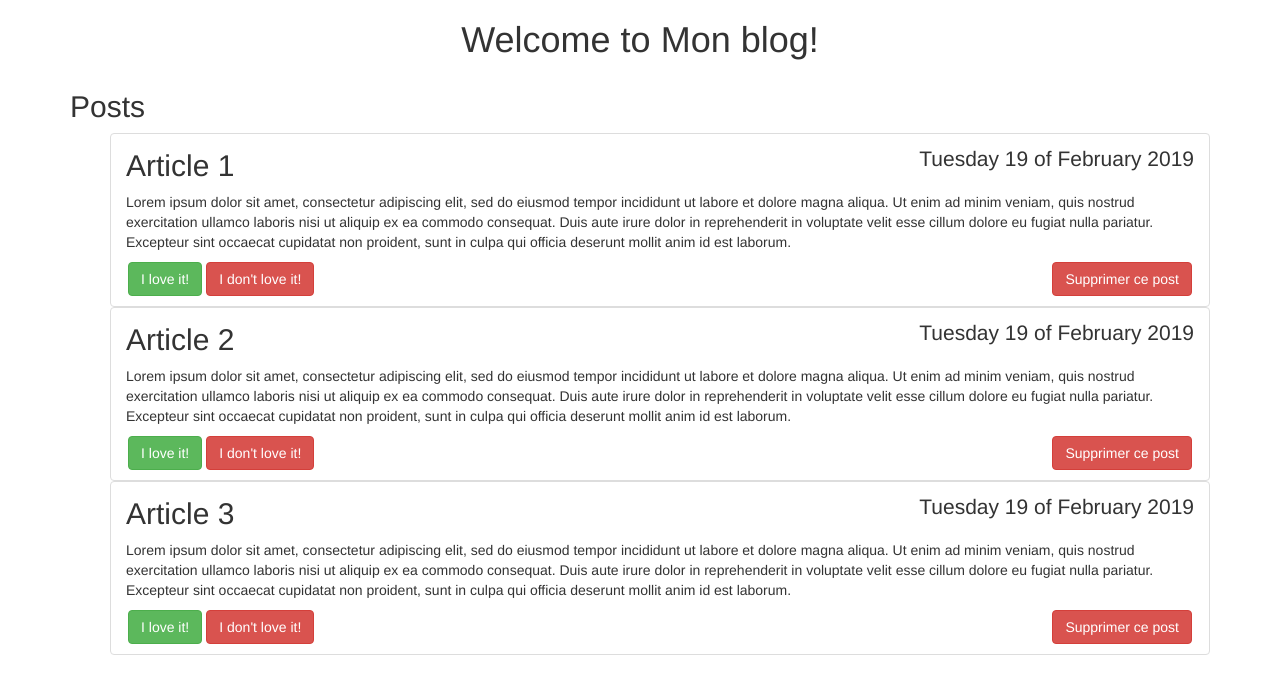
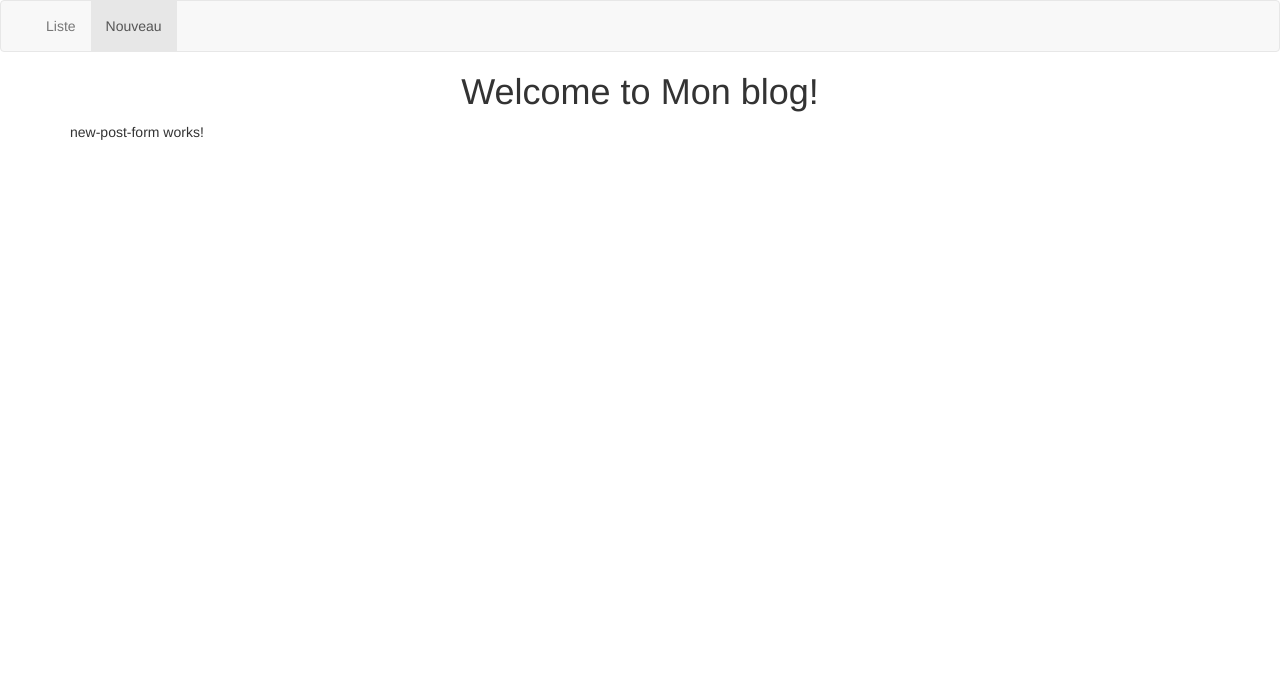
Before and after one commit to bastien-joffre/test-blog-angular, an Angular app: page /new-post in a window 1280 px wide. Shown: the top 694 px of the page. Built offline with nearby package versions, Linux system fonts and the light colour scheme.

Commit message:
Création du nouveau component newPostForm. Création d'une navbar dans appComponent et déclaration des routes. Ajout des routes dans la navbar

```diff
--- a/src/app/app.component.html
+++ b/src/app/app.component.html
@@ -1,9 +1,19 @@
 <!--The content below is only a placeholder and can be replaced.-->
+<nav class="navbar navbar-default">
+  <div class="container-fluid">
+    <div class="navbar-collapse">
+      <ul class="nav navbar-nav">
+        <li routerLinkActive="active"><a routerLink="blog">Liste</a></li>
+        <li routerLinkActive="active"><a routerLink="new-post">Nouveau</a></li>
+      </ul>
+    </div>
+  </div>
+</nav>
 <div style="text-align:center">
   <h1>
     Welcome to {{ title }}!
   </h1>
 </div>
 <div class="container">
-  <app-container-view></app-container-view>
+  <router-outlet></router-outlet>
 </div>
--- a/src/app/app.component.ts
+++ b/src/app/app.component.ts
@@ -11,7 +11,6 @@ export class AppComponent implements OnInit {
   title = 'Mon blog';
 
   constructor() {
-
   }
 
   ngOnInit() {
--- a/src/app/app.module.ts
+++ b/src/app/app.module.ts
@@ -1,21 +1,34 @@
 import { BrowserModule } from '@angular/platform-browser';
 import { NgModule } from '@angular/core';
+import { FormsModule } from '@angular/forms';
+import { Routes } from '@angular/router';
+import { RouterModule } from '@angular/router';
 
 import { AppComponent } from './app.component';
 import { PostListComponentComponent } from './post-list-component/post-list-component.component';
 import { PostListItemComponentComponent } from './post-list-item-component/post-list-item-component.component';
 import { PostService } from './services/post.service';
 import { ContainerViewComponent } from './container-view/container-view.component';
+import { NewPostFormComponent } from './new-post-form/new-post-form.component';
+
+const appRoutes: Routes = [
+  { path: 'blog', component: ContainerViewComponent },
+  { path: 'new-post', component: NewPostFormComponent },
+  { path: '', component: ContainerViewComponent }
+];
 
 @NgModule({
   declarations: [
     AppComponent,
     PostListComponentComponent,
     PostListItemComponentComponent,
-    ContainerViewComponent
+    ContainerViewComponent,
+    NewPostFormComponent
   ],
   imports: [
-    BrowserModule
+    BrowserModule,
+    FormsModule,
+    RouterModule.forRoot(appRoutes)
   ],
   providers: [
     PostService
--- /dev/null
+++ b/src/app/new-post-form/new-post-form.component.html
@@ -0,0 +1,3 @@
+<p>
+  new-post-form works!
+</p>
--- /dev/null
+++ b/src/app/new-post-form/new-post-form.component.ts
@@ -0,0 +1,15 @@
+import { Component, OnInit } from '@angular/core';
+
+@Component({
+  selector: 'app-new-post-form',
+  templateUrl: './new-post-form.component.html',
+  styleUrls: ['./new-post-form.component.scss']
+})
+export class NewPostFormComponent implements OnInit {
+
+  constructor() { }
+
+  ngOnInit() {
+  }
+
+}
```
Also changed, not shown: src/app/new-post-form/new-post-form.component.scss (added).
